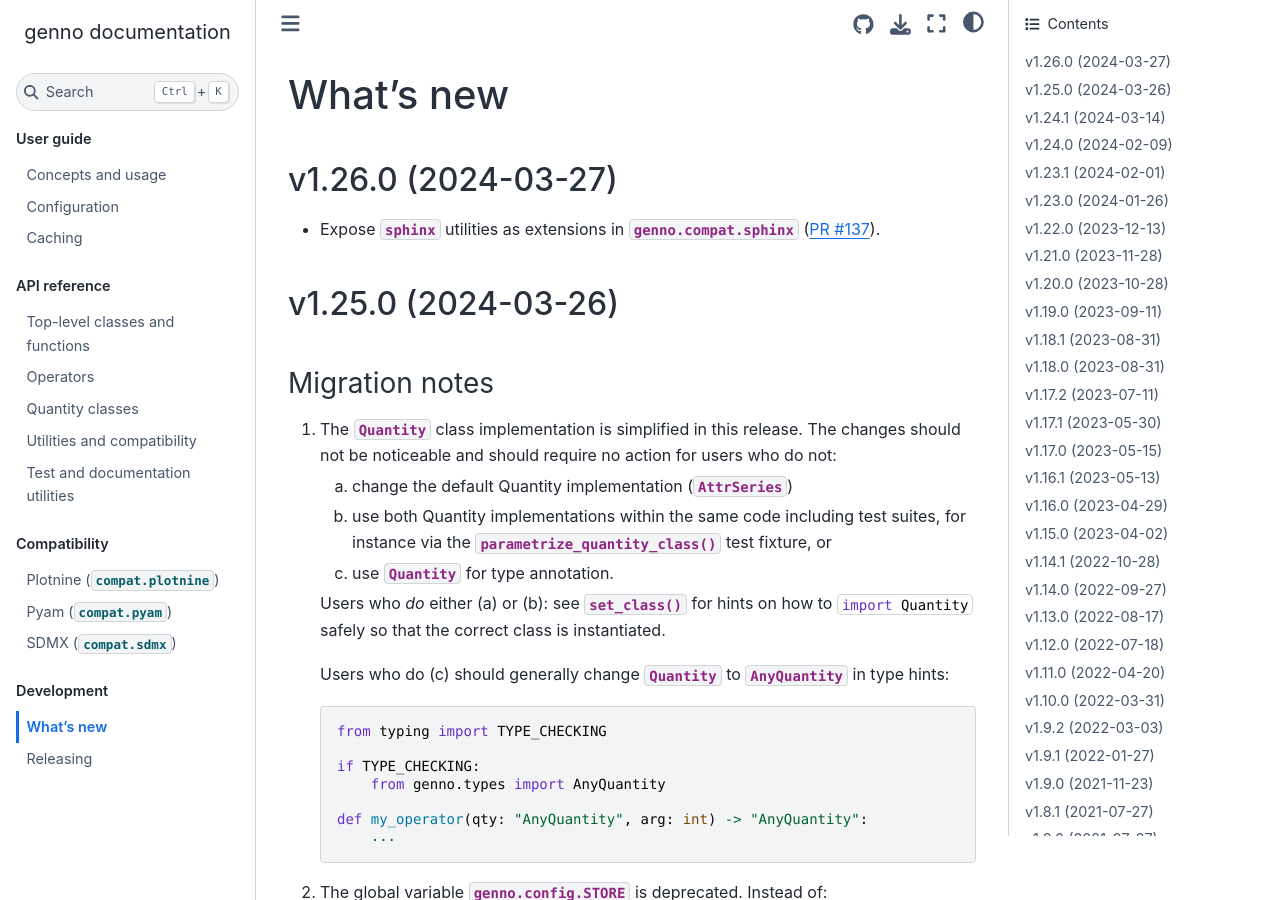
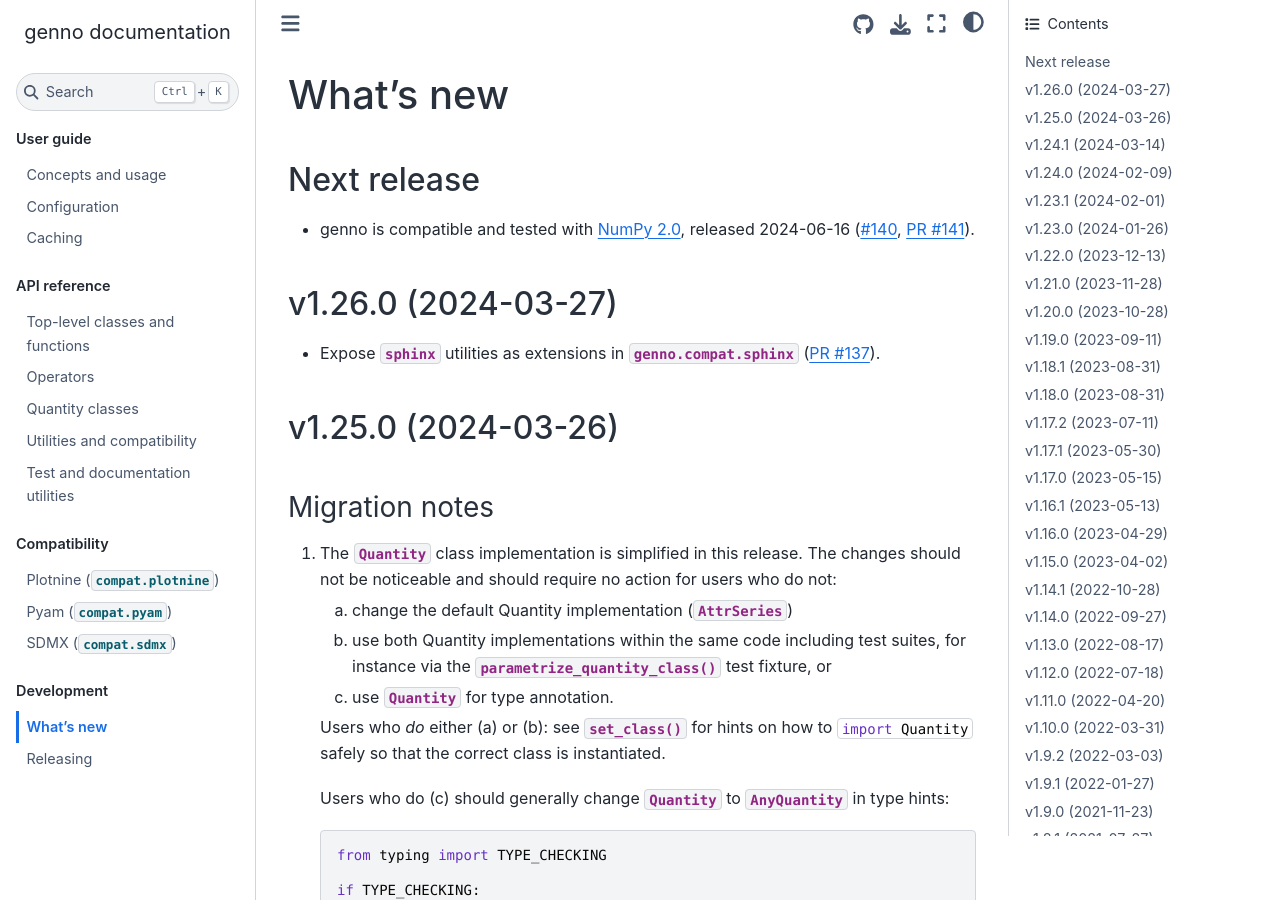
Before and after one commit to khaeru/genno, a Sphinx documentation site: the page built from doc/whatsnew.rst, in a window 1280 px wide and 900 px high. Built offline with Sphinx 7.4.7 and the Sphinx Book theme 1.1.4, drawn with Linux system fonts in a browser that asks for light colours.

Commit message:
Add #141 to doc/whatsnew

```diff
--- a/doc/whatsnew.rst
+++ b/doc/whatsnew.rst
@@ -1,8 +1,10 @@
 What's new
 **********
 
-.. Next release
-.. ============
+Next release
+============
+
+- genno is compatible and tested with `NumPy 2.0 <https://numpy.org/doc/stable/release/2.0.0-notes.html>`_, released 2024-06-16 (:issue:`140`, :pull:`141`).
 
 v1.26.0 (2024-03-27)
 ====================
```
